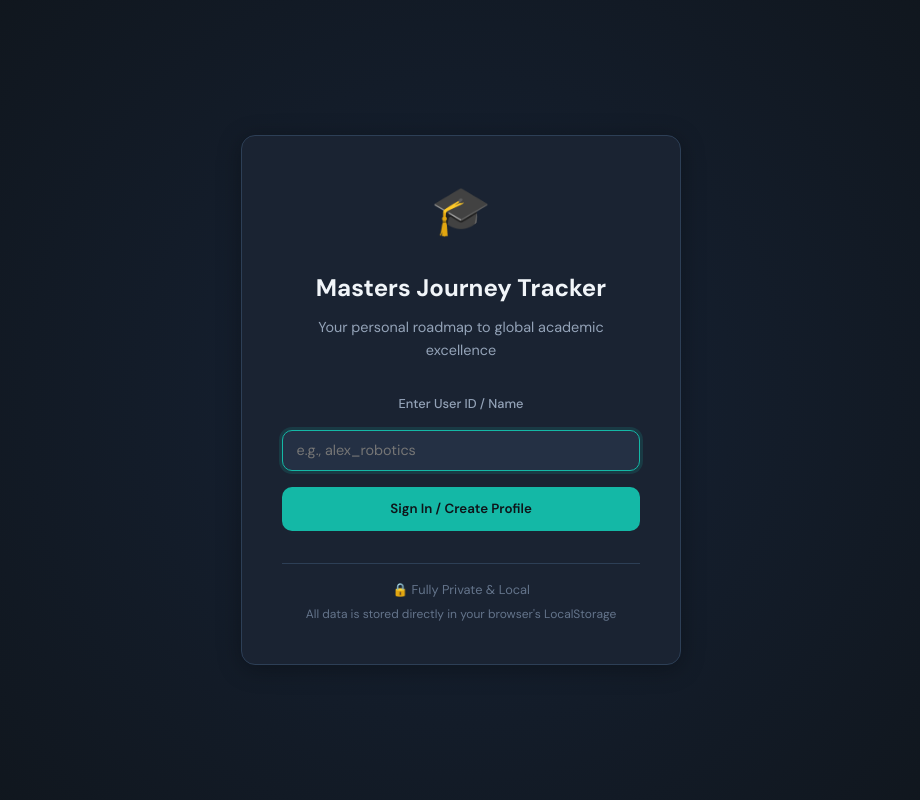
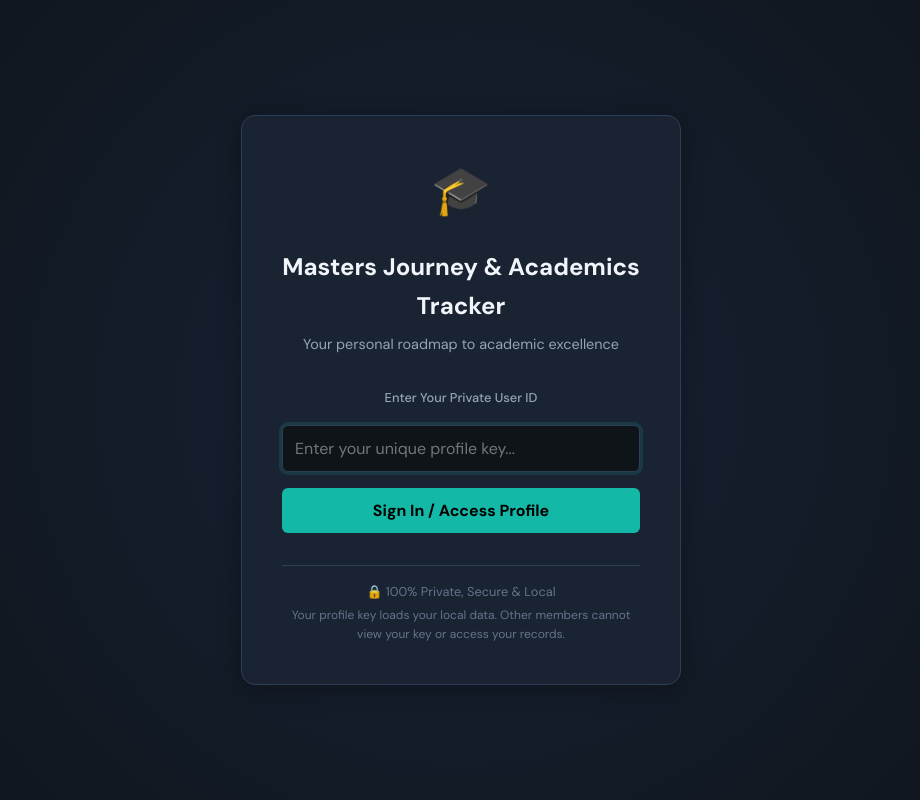
Before and after one commit to Saibts/-Masters-Journey-Tracker-with-AI-Resume-Analyzer, a React (Vite) app: page / in a window 1280 px wide. Shown: the whole page, without its empty margins (179-1099 px from the left). Built offline with nearby package versions, Linux system fonts and the light colour scheme.

Commit message:
Enhance security and privacy: make login ID access-only and hide public directory of usernames

```diff
--- a/src/components/Login.jsx
+++ b/src/components/Login.jsx
@@ -1,20 +1,8 @@
-import { useState, useEffect } from 'react';
+import { useState } from 'react';
 
 export default function Login({ onLogin }) {
   const [userIdInput, setUserIdInput] = useState('');
-  const [knownUsers, setKnownUsers] = useState([]);
   const [error, setError] = useState('');
-
-  useEffect(() => {
-    try {
-      const rawList = localStorage.getItem('masters-journey-tracker-user-list');
-      if (rawList) {
-        setKnownUsers(JSON.parse(rawList));
-      }
-    } catch (e) {
-      console.error('Failed to load user list', e);
-    }
-  }, []);
 
   const handleSubmit = (e) => {
     e.preventDefault();
@@ -28,23 +16,8 @@ export default function Login({ onLogin }) {
       return;
     }
 
-    // Add to known users if not present
-    const updatedUsers = [...new Set([...knownUsers, trimmed])];
-    localStorage.setItem('masters-journey-tracker-user-list', JSON.stringify(updatedUsers));
-
+    // Directly log in the user without storing or displaying a public directory of other usernames
     onLogin(trimmed);
-  };
-
-  const handleSelectUser = (user) => {
-    onLogin(user);
-  };
-
-  const handleDeleteUser = (e, userToDelete) => {
-    e.stopPropagation();
-    const updated = knownUsers.filter(u => u !== userToDelete);
-    setKnownUsers(updated);
-    localStorage.setItem('masters-journey-tracker-user-list', JSON.stringify(updated));
-    // Also clean up that user's data if desired, or keep it. Let's just remove from listed users for UI simplicity.
   };
 
   return (
@@ -52,17 +25,17 @@ export default function Login({ onLogin }) {
       <div className="login-card">
         <div className="login-header">
           <div className="login-logo">🎓</div>
-          <h2>Masters Journey Tracker</h2>
-          <p>Your personal roadmap to global academic excellence</p>
+          <h2>Masters Journey & Academics Tracker</h2>
+          <p>Your personal roadmap to academic excellence</p>
         </div>
 
         <form onSubmit={handleSubmit} className="login-form">
           <div className="form-group">
-            <label htmlFor="userId">Enter User ID / Name</label>
+            <label htmlFor="userId">Enter Your Private User ID</label>
             <input
               id="userId"
               type="text"
-              placeholder="e.g., alex_robotics"
+              placeholder="Enter your unique profile key..."
               value={userIdInput}
               onChange={(e) => {
                 setUserIdInput(e.target.value);
@@ -70,43 +43,40 @@ export default function Login({ onLogin }) {
               }}
               autoFocus
               className="login-input"
+              style={{
+                background: 'var(--bg-deep)',
+                border: '1px solid var(--border)',
+                borderRadius: '6px',
+                color: 'inherit',
+                padding: '0.75rem',
+                width: '100%',
+                fontSize: '1rem',
+                marginTop: '0.5rem'
+              }}
             />
-            {error && <span className="login-error">{error}</span>}
+            {error && <span className="login-error" style={{ color: '#ef4444', fontSize: '0.8rem', marginTop: '0.25rem', display: 'block' }}>{error}</span>}
           </div>
 
-          <button type="submit" className="login-btn">
-            Sign In / Create Profile
+          <button type="submit" className="login-btn" style={{
+            background: 'var(--accent-teal)',
+            color: '#000',
+            border: 'none',
+            borderRadius: '6px',
+            padding: '0.75rem',
+            width: '100%',
+            fontWeight: 'bold',
+            fontSize: '1rem',
+            cursor: 'pointer',
+            marginTop: '1rem',
+            transition: 'background 0.2s'
+          }}>
+            Sign In / Access Profile
           </button>
         </form>
 
-        {knownUsers.length > 0 && (
-          <div className="known-users-section">
-            <h3>Or switch to an existing profile:</h3>
-            <div className="known-users-list">
-              {knownUsers.map((user) => (
-                <div
-                  key={user}
-                  className="known-user-item"
-                  onClick={() => handleSelectUser(user)}
-                >
-                  <span className="user-icon">🤖</span>
-                  <span className="user-name">{user}</span>
-                  <button
-                    className="delete-user-btn"
-                    onClick={(e) => handleDeleteUser(e, user)}
-                    title="Remove profile from list"
-                  >
-                    ×
-                  </button>
-                </div>
-              ))}
-            </div>
-          </div>
-        )}
-
-        <div className="login-footer">
-          <span>🔒 Fully Private & Local</span>
-          <p>All data is stored directly in your browser's LocalStorage</p>
+        <div className="login-footer" style={{ marginTop: '2rem', textAlign: 'center', fontSize: '0.8rem', color: 'var(--text-muted)' }}>
+          <span>🔒 100% Private, Secure & Local</span>
+          <p style={{ marginTop: '0.25rem' }}>Your profile key loads your local data. Other members cannot view your key or access your records.</p>
         </div>
       </div>
     </div>
```
